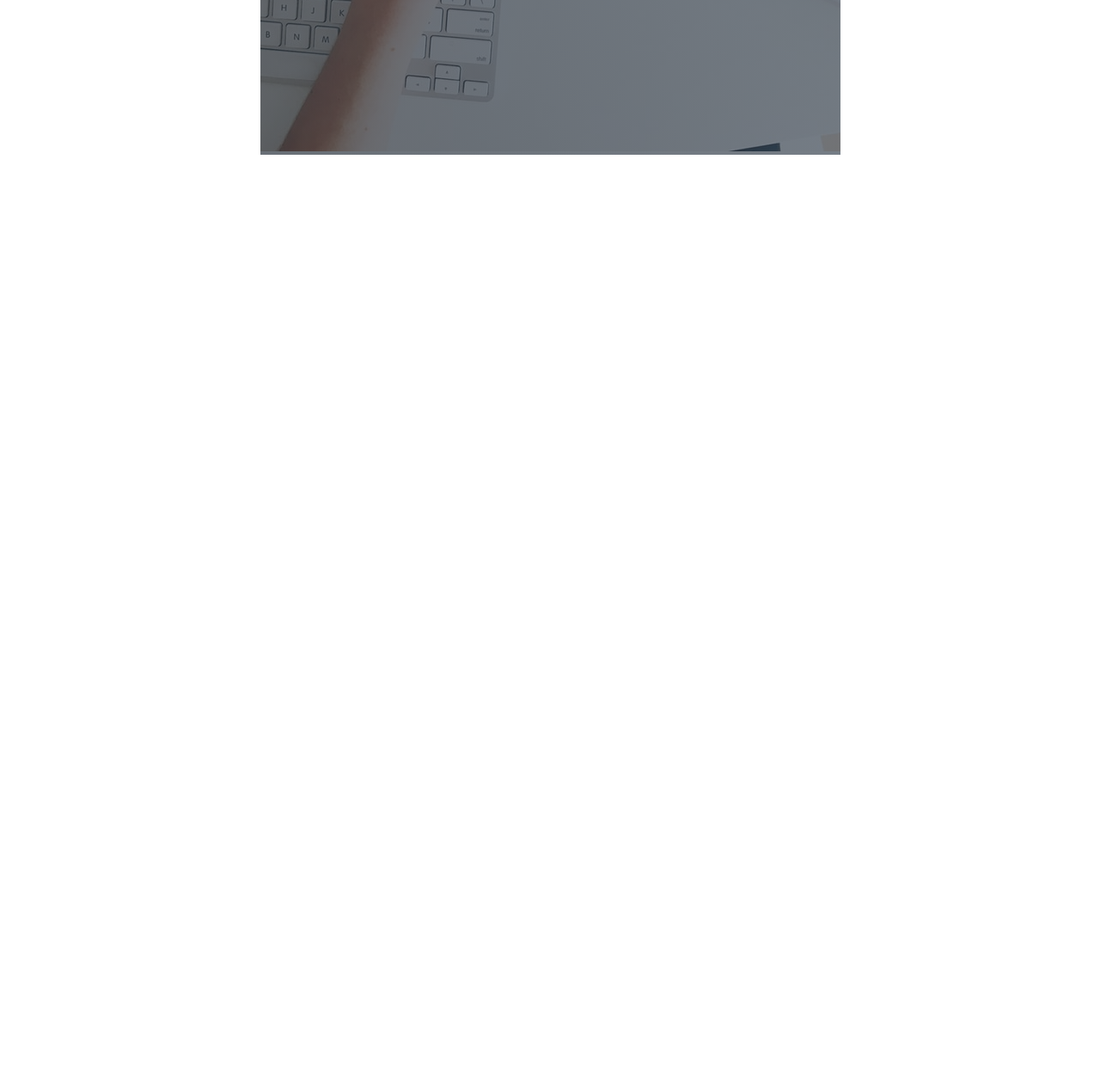
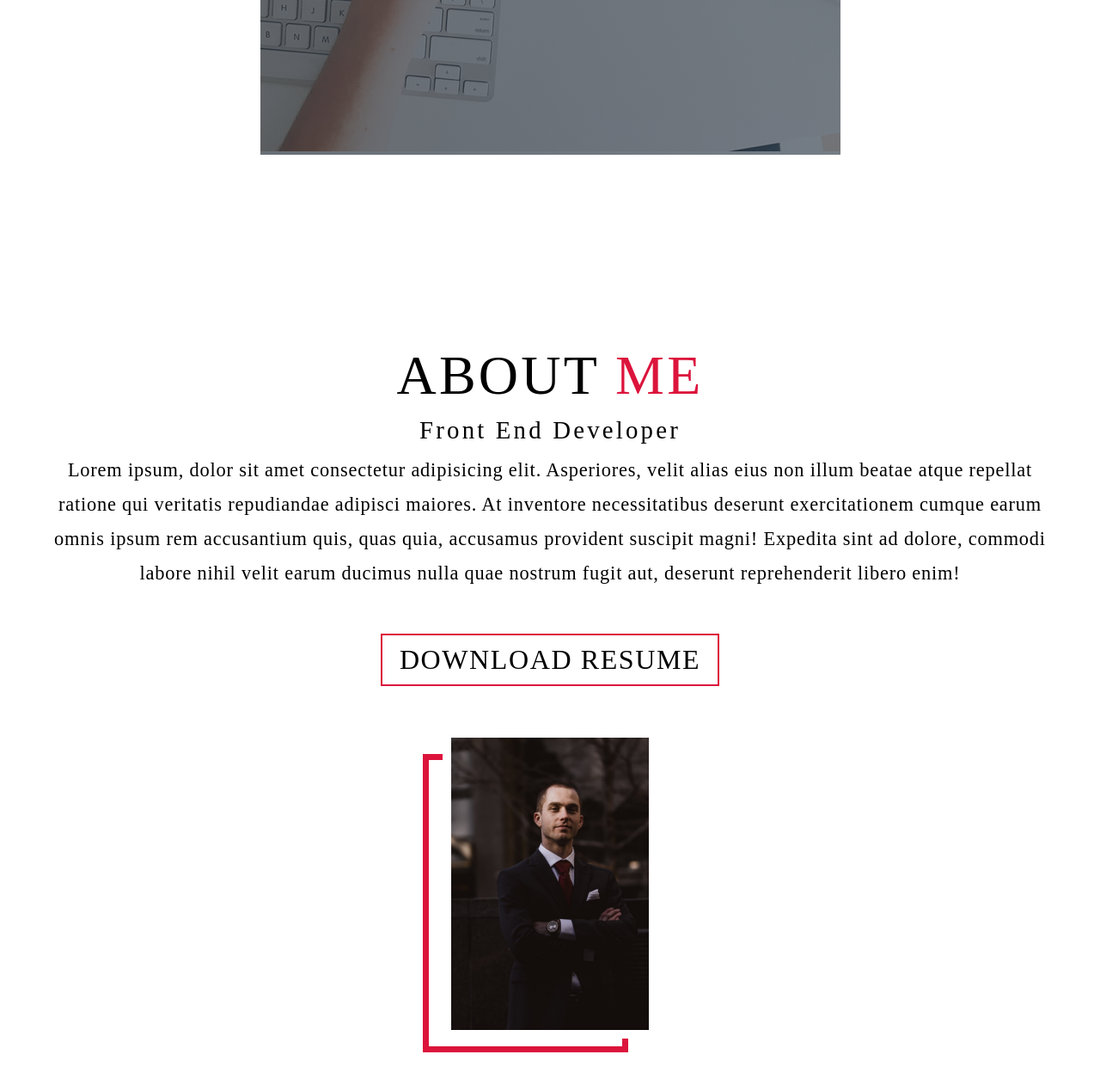
Before and after one commit to bharat9499parmar/one-page-website-, a plain HTML site: page index.html in a window 1280 px wide. Shown: the part 8839-10101 px from the top of the page at 86% size. Before the commit the page ends 9139 px from the top, so only its background shows below. Drawn offline with Linux system fonts and the light colour scheme.

Commit message:
added About Section

```diff
--- a/index.html
+++ b/index.html
@@ -134,6 +134,28 @@
     </div>
   </section>
   <!-- End Projects Section -->
+  <!-- About Section -->
+  <section id="about">
+    <div class="about container">
+      <div class="col-left">
+        <div class="about-img">
+          <img src="./img/img-2.png" alt="img">
+        </div>
+      </div>
+      <div class="col-right">
+        <h1 class="section-title">About <span>me</span></h1>
+        <h2>Front End Developer</h2>
+        <p>Lorem ipsum, dolor sit amet consectetur adipisicing elit. Asperiores, velit alias eius non illum beatae atque
+          repellat ratione qui veritatis repudiandae adipisci maiores. At inventore necessitatibus deserunt
+          exercitationem cumque earum omnis ipsum rem accusantium quis, quas quia, accusamus provident suscipit magni!
+          Expedita sint ad dolore, commodi labore nihil velit earum ducimus nulla quae nostrum fugit aut, deserunt
+          reprehenderit libero enim!</p>
+        <a href="#" class="cta">Download Resume</a>
+      </div>
+    </div>
+  </section>
+  <!-- End About Section -->
+
 </body>
 
 </html>
--- a/style.css
+++ b/style.css
@@ -45,6 +45,23 @@ p {
  .section-title span {
 	color: crimson;
 }
+ .cta{
+	display: inline-block;
+	padding: 10px 30px;
+	color: white;
+	background-color: transparent;
+	border: 2px solid crimson;
+	font-size: 2rem;
+	text-transform: uppercase;
+	letter-spacing: .1rem;
+	margin-top: 30px;
+	transition: .3s ease ;
+	transition-property: background-color,color;
+	}
+.cta:hover{
+		color: white;
+		background-color: crimson;
+	}
 /* Hero Section */
 #hero{
     background-image: url(./img/hero-bg.png);
@@ -110,23 +127,8 @@ animation-delay: 1s;
     #hero h1:nth-child(3) span{
             animation-delay: 2.5s;
             }
-#hero .cta{
-display: inline-block;
-padding: 10px 30px;
-color: white;
-background-color: transparent;
-border: 2px solid crimson;
-font-size: 2rem;
-text-transform: uppercase;
-letter-spacing: .1rem;
-margin-top: 30px;
-transition: .3s ease ;
-transition-property: background-color,color;
-}
-#hero .cta:hover{
-    color: white;
-    background-color: crimson;
-}
+
+
 /* End Of Hero Section */
 
 
@@ -268,6 +270,54 @@ transition-property: background-color,color;
 }
 /* End Projects section */
 
+/* About Section */
+#about .about {
+	flex-direction: column-reverse;
+	text-align: center;
+	max-width: 1200px;
+	margin: 0 auto;
+	padding: 100px 20px;
+}
+#about .col-left {
+	width: 250px;
+	height: 360px;
+}
+#about .col-right {
+	width: 100%;
+}
+#about .col-right h2 {
+	font-size: 1.8rem;
+	font-weight: 500;
+	letter-spacing: 0.2rem;
+	margin-bottom: 10px;
+}
+#about .col-right p {
+	margin-bottom: 20px;
+}
+#about .col-right .cta {
+	color: black;
+	margin-bottom: 50px;
+	padding: 10px 20px;
+	font-size: 2rem;
+}
+#about .col-left .about-img {
+	height: 100%;
+	width: 100%;
+	position: relative;
+	border: 10px solid white;
+}
+#about .col-left .about-img::after {
+	content: '';
+	position: absolute;
+	left: -33px;
+	top: 19px;
+	height: 98%;
+	width: 98%;
+	border: 7px solid crimson;
+	z-index: -1;
+}
+/* End About Section */
+
 /* Keyframes */
 @keyframes text_reveal_box{
     50%{
```
